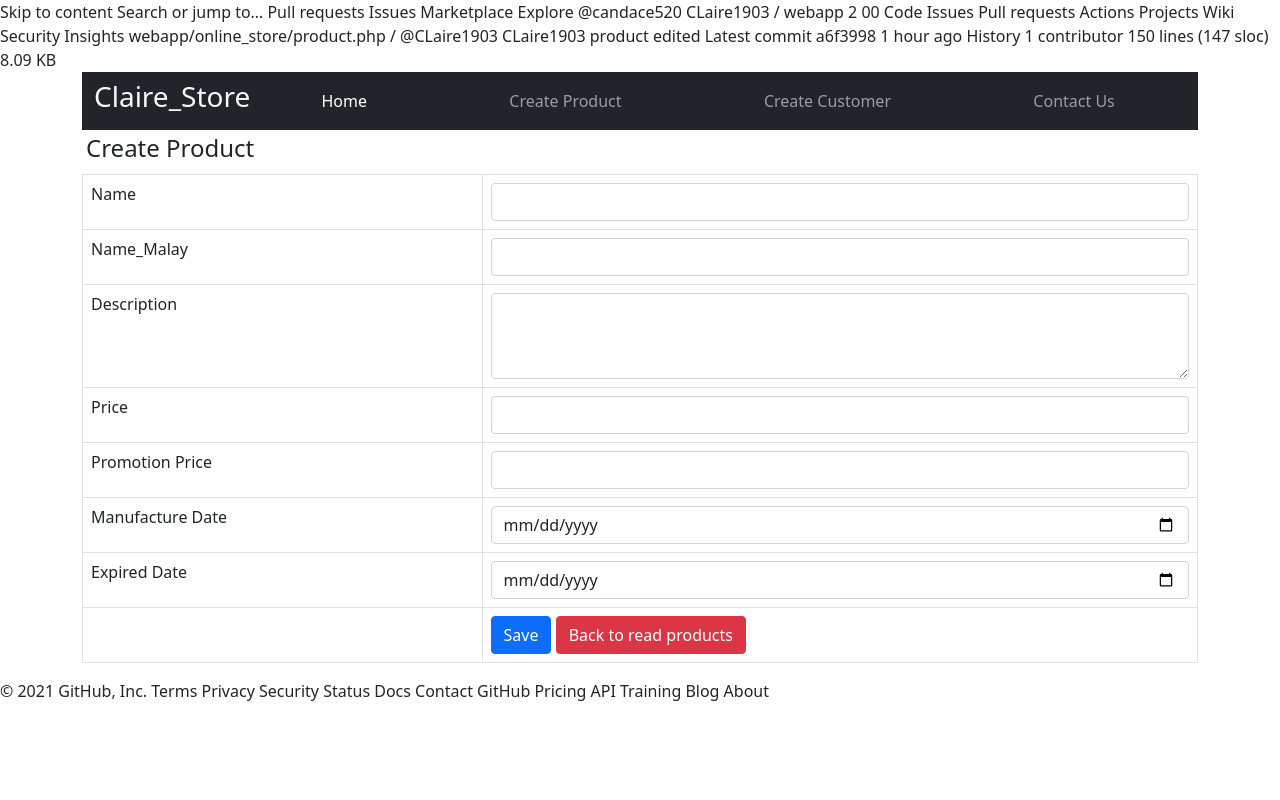
After one commit to candace520/webapp, a PHP site: page /product.php in a window 1280 px wide. The commit adds this page. Run offline with PHP 8.4, Linux system fonts and the light colour scheme.

Commit message:
create form modified

```diff
--- a/online_store/config/database.php
+++ b/online_store/config/database.php
@@ -7,7 +7,7 @@ $password = "07240206xuen";
 
 try {
     $con = new PDO("mysql:host={$host};dbname={$db_name}", $username, $password);
-    echo "Connected successfully";
+    //echo "Connected successfully";
 }
 // show error
 catch(PDOException $exception){
--- /dev/null
+++ b/online_store/product.php
@@ -0,0 +1,192 @@
+Skip to content
+Search or jump to…
+
+Pull requests
+Issues
+Marketplace
+Explore
+
+@candace520
+CLaire1903
+/
+webapp
+2
+00
+Code
+Issues
+Pull requests
+Actions
+Projects
+Wiki
+Security
+Insights
+webapp/online_store/product.php /
+@CLaire1903
+CLaire1903 product edited
+Latest commit a6f3998 1 hour ago
+ History
+ 1 contributor
+150 lines (147 sloc)  8.09 KB
+
+<!DOCTYPE HTML>
+<html>
+
+<head>
+    <title>Homework - Product</title>
+    <link href="https://cdn.jsdelivr.net/npm/bootstrap@5.0.1/dist/css/bootstrap.min.css" rel="stylesheet" integrity="sha384-+0n0xVW2eSR5OomGNYDnhzAbDsOXxcvSN1TPprVMTNDbiYZCxYbOOl7+AMvyTG2x" crossorigin="anonymous">
+</head>
+
+<body>
+    <div class="container">
+        <nav class="navbar navbar-expand-lg sticky-top navbar-dark bg-dark">
+            <div class="container-fluid">
+                <h3 class="text-light">Claire_Store</h3>
+                <button class="navbar-toggler" type="button" data-bs-toggle="collapse" data-bs-target="#navbarToggle" aria-controls="navbarToggle" aria-expanded="false" aria-label="Toggle navigation">
+                    <span class="navbar-toggler-icon"></span>
+                </button>
+                <div class="collapse navbar-collapse justify-content-around" id="navbarToggle">
+                    <div>
+                        <ul class="navbar-nav">
+                            <li class="nav-item ">
+                                <a class="nav-link active" aria-current="page" href="index.php">Home</a>
+                            </li>
+                        </ul>
+                    </div>
+                    <div>
+                        <ul class="navbar-nav">
+                            <li class="nav-item">
+                                <a class="nav-link" href="product.php">Create Product</a>
+                            </li>
+                        </ul>
+                    </div>
+                    <div>
+                        <ul class="navbar-nav">
+                            <li class="nav-item">
+                                <a class="nav-link" href="customer.php">Create Customer</a>
+                            </li>
+                        </ul>
+                    </div>
+                    <div>
+                        <ul class="navbar-nav">
+                            <li class="nav-item">
+                                <a class="nav-link" href="contact.php">Contact Us</a>
+                            </li>
+                        </ul>
+                    </div>
+                </div>
+        </nav>
+        <div class="page-header">
+            <h4 class="p-1">Create Product</h4>
+        </div>
+        <?php
+        if ($_POST) {
+            if ($_POST['name'] != "" && $_POST['description'] != "" && $_POST['price'] != "" && $_POST['manufacture_date'] != "" && $_POST['expired_date'] != "") {
+                if (is_numeric($_POST['price']) && is_numeric($_POST['promotion_price'])) {
+                    if ($_POST['price'] > 0 && $_POST['promotion_price'] > 0) {
+                        if ($_POST['price'] < 1000 && $_POST['promotion_price'] < 1000) {
+                            if ($_POST['price'] > $_POST['promotion_price']) {
+                                if ($_POST['manufacture_date'] < $_POST['expired_date']) {
+                                    include 'config/database.php';
+                                    try {
+                                        $query = "INSERT INTO products SET name=:name, name_malay=:name_malay, description=:description, price=:price, promotion_price=:promotion_price, manufacture_date=:manufacture_date, expired_date=:expired_date, created=:created";
+                                        $stmt = $con->prepare($query);
+                                        $name = $_POST['name'];
+                                        $name_malay = $_POST['name_malay'];
+                                        $description = $_POST['description'];
+                                        $price = $_POST['price'];
+                                        $promotion_price = $_POST['promotion_price'];
+                                        $manufacture_date = $_POST['manufacture_date'];
+                                        $expired_date = $_POST['expired_date'];
+                                        $stmt->bindParam(':name', $name);
+                                        $stmt->bindParam(':name_malay', $name_malay);
+                                        $stmt->bindParam(':description', $description);
+                                        $stmt->bindParam(':price', $price);
+                                        $stmt->bindParam(':promotion_price', $promotion_price);
+                                        $stmt->bindParam(':manufacture_date', $manufacture_date);
+                                        $stmt->bindParam(':expired_date', $expired_date);
+                                        $created = date('Y-m-d H:i:s');
+                                        $stmt->bindParam(':created', $created);
+                                        if ($stmt->execute()) {
+                                            echo "<div class='alert alert-success'>Record was saved.</div>";
+                                        } else {
+                                            echo "<div class='alert alert-danger'>Unable to save record.</div>";
+                                        }
+                                    } catch (PDOException $exception) {
+                                        die('ERROR: ' . $exception->getMessage());
+                                    }
+                                } else {
+                                    echo "<div class='alert alert-danger'>Please make sure expired date is late than the manufacture date.</div>";
+                                }
+                            } else {
+                                echo "<div class='alert alert-danger'>Promotion price cannot bigger than normal price.</div>";
+                            }
+                        } else {
+                            echo "<div class='alert alert-danger'>Please make sure the price is not bigger than RM 1000.</div>";
+                        }
+                    } else {
+                        echo "<div class='alert alert-danger'>Please make sure the price must be not a negative value.</div>";
+                    }
+                } else {
+                    echo "<div class='alert alert-danger'>Please make sure the price is a number.</div>";
+                }
+            } else {
+                echo "<div class='alert alert-danger'>Make sure all fields are not empty</div>";
+            }
+        }
+        ?>
+        <form action="<?php echo htmlspecialchars($_SERVER["PHP_SELF"]); ?>" method="post">
+            <table class='table table-hover table-responsive table-bordered'>
+                <tr>
+                    <td>Name</td>
+                    <td><input type='text' name='name' class='form-control' /></td>
+                </tr>
+                <tr>
+                    <td>Name_Malay</td>
+                    <td><input type='text' name='name_malay' class='form-control' /></td>
+                </tr>
+                <tr>
+                    <td>Description</td>
+                    <td><textarea type='text' name='description' class='form-control' rows="3"></textarea></td>
+                </tr>
+                <tr>
+                    <td>Price</td>
+                    <td><input type='text' name='price' class='form-control' /></td>
+                </tr>
+                <tr>
+                    <td>Promotion Price</td>
+                    <td><input type='text' name='promotion_price' class='form-control' /></td>
+                </tr>
+                <tr>
+                    <td>Manufacture Date</td>
+                    <td><input type='date' name='manufacture_date' class='form-control' /></td>
+                </tr>
+                <tr>
+                    <td>Expired Date</td>
+                    <td><input type='date' name='expired_date' class='form-control datepicker' /></td>
+                </tr>
+                <tr>
+                    <td></td>
+                    <td>
+                        <input type='submit' value='Save' class='btn btn-primary' />
+                        <a href='index.php' class='btn btn-danger'>Back to read products</a>
+                    </td>
+                </tr>
+            </table>
+        </form>
+    </div>
+    <script src="https://cdn.jsdelivr.net/npm/bootstrap@5.0.1/dist/js/bootstrap.bundle.min.js" integrity="sha384-gtEjrD/SeCtmISkJkNUaaKMoLD0//ElJ19smozuHV6z3Iehds+3Ulb9Bn9Plx0x4" crossorigin="anonymous"></script>
+</body>
+
+</html>
+© 2021 GitHub, Inc.
+Terms
+Privacy
+Security
+Status
+Docs
+Contact GitHub
+Pricing
+API
+Training
+Blog
+About
```
Also changed, not shown: online_store/create.php (+39 -7 lines).
